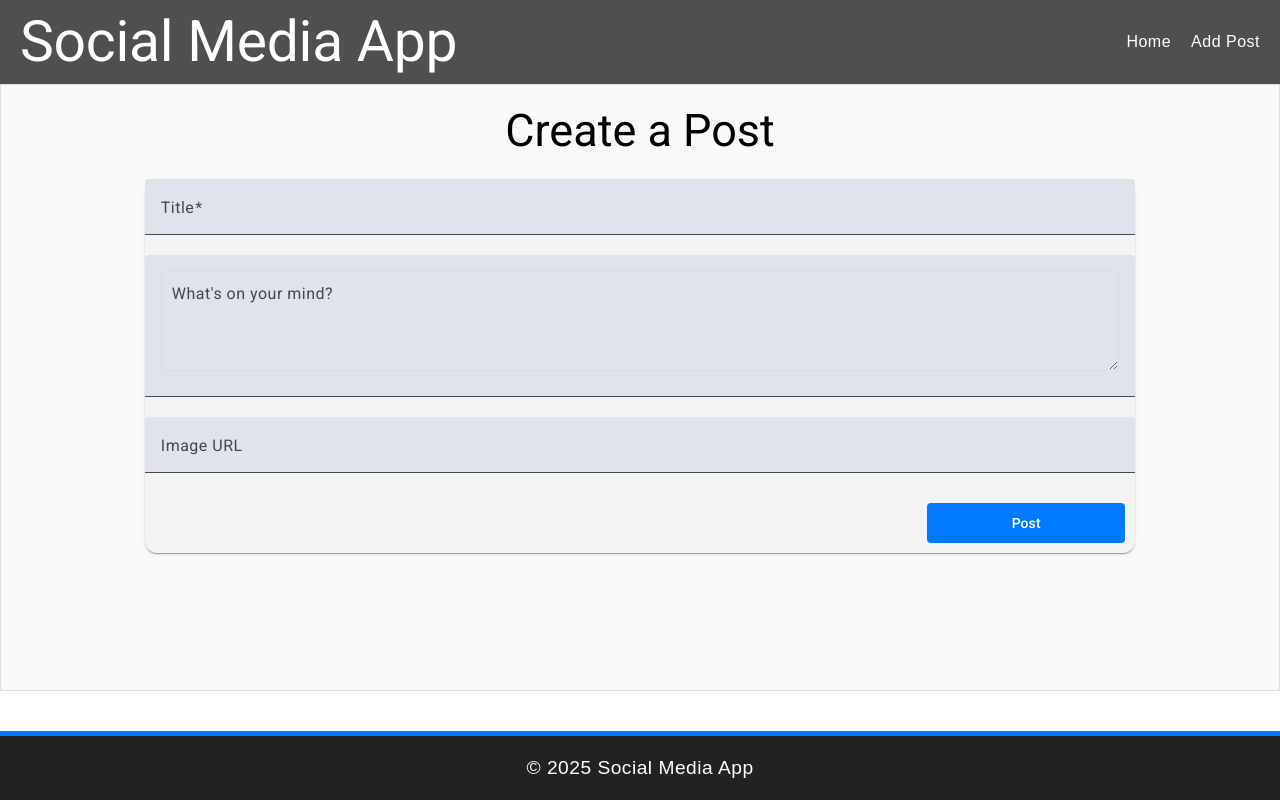
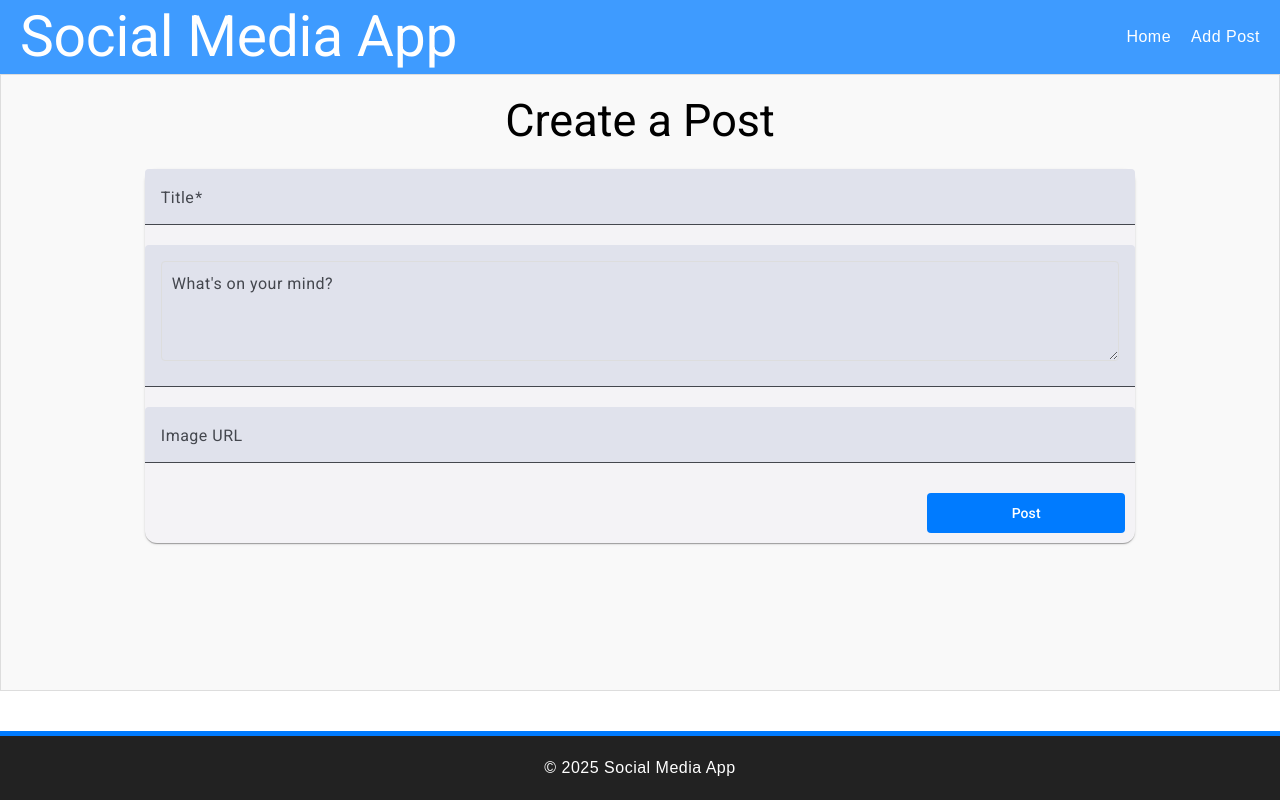
Before and after one commit to parwejalam/socialPost, an Angular app: page /createPost in a window 1280 px wide. Built offline with nearby package versions, Linux system fonts and the light colour scheme.

Commit message:
feat: implement header component with navigation links and refactor app layout

```diff
--- a/src/app/app.component.html
+++ b/src/app/app.component.html
@@ -1,16 +1,5 @@
 <div class="container">
-  <header>
-    <h1>Social Media App</h1>
-    <nav>
-      <ul>
-        <li><a routerLink="/">Home</a></li>
-        <li><a routerLink="/createPost">Add Post</a></li>
-        <!-- <li><a routerLink="">Messages</a></li>
-        <li><a routerLink="">Settings</a></li> -->
-      </ul>
-    </nav>
-  </header>
-
+  <app-header></app-header>
   <main>
     <router-outlet></router-outlet>
   </main>
--- a/src/app/app.component.scss
+++ b/src/app/app.component.scss
@@ -9,48 +9,10 @@ body {
     min-height: 100%;
     display: flex;
     flex-direction: column;
-    max-width:100%;
-    margin:0;
-    padding:0;
+    max-width: 100%;
+    margin: 0;
+    padding: 0;
     font-family: Arial, sans-serif;
-}
-
-header {
-    display: flex;
-    justify-content: space-between;
-    align-items: center;
-    background-color: #050505b3;
-    color: #fff;
-    padding: 10px 20px;
-    position: sticky;
-    top: 0;
-    z-index: 999;
-
-    h1 {
-        margin: 0;
-    }
-
-    nav {
-        ul {
-            list-style: none;
-            margin: 0;
-            padding: 0;
-            display: flex;
-
-            li {
-                margin-left: 20px;
-
-                a {
-                    color: #fff;
-                    text-decoration: none;
-
-                    &:hover {
-                        text-decoration: underline;
-                    }
-                }
-            }
-        }
-    }
 }
 
 main {
@@ -70,7 +32,7 @@ footer {
     background-color: #222;
     color: #fff;
     border-top: 5px solid #007bff;
-    font-size: 1.2em;
+    font-size: 1em;
     position: sticky;
     bottom: 0;
 
--- /dev/null
+++ b/src/app/header/header.component.html
@@ -0,0 +1,10 @@
+<header>
+    <h1>Social Media App</h1>
+    <nav>
+        <ul>
+            @for( navLink of navLinks; track $index){
+            <li><a [routerLink]="navLink.routeraLink" routerLinkActive="mat-accent">{{navLink.Label}}</a></li>
+            }
+        </ul>
+    </nav>
+</header>
--- /dev/null
+++ b/src/app/header/header.component.scss
@@ -0,0 +1,37 @@
+header {
+    display: flex;
+    justify-content: space-between;
+    align-items: center;
+    background-color: #007bffc1;
+    color: #fff;
+    padding: 5px 20px;
+    position: sticky;
+    top: 0;
+    z-index: 999;
+
+    h1 {
+        margin: 0;
+    }
+
+    nav {
+        ul {
+            list-style: none;
+            margin: 0;
+            padding: 0;
+            display: flex;
+
+            li {
+                margin-left: 20px;
+
+                a {
+                    color: #fff;
+                    text-decoration: none;
+
+                    &:hover {
+                        text-decoration: underline;
+                    }
+                }
+            }
+        }
+    }
+}
--- /dev/null
+++ b/src/app/header/header.component.ts
@@ -0,0 +1,17 @@
+import { Component } from '@angular/core';
+import { RouterModule } from '@angular/router';
+
+@Component({
+  selector: 'app-header',
+  standalone: true,
+  imports: [RouterModule],
+  templateUrl: './header.component.html',
+  styleUrl: './header.component.scss'
+})
+export class HeaderComponent {
+
+  navLinks = [
+    { routeraLink: '/', Label: 'Home' },
+    { routeraLink: '/createPost', Label: 'Add Post' }
+  ]
+}
--- a/src/app/posts/post-list/post-list.component.ts
+++ b/src/app/posts/post-list/post-list.component.ts
@@ -32,6 +32,7 @@ export class PostListComponent {
     }
 
     ngOnInit() {
+        this.postService.loadPosts();
         this.postService.getPosts();
         this.postsSub = this.postService.getPostsUpdatedListener().subscribe((posts: Post[]) => {
             this.postList = posts;
--- a/src/app/services/posts.service.ts
+++ b/src/app/services/posts.service.ts
@@ -42,7 +42,7 @@ export class PostsService {
 
     // Method to Delete an existing post on the server and in the local posts array
     deletePost(postId: string) {
-        this.http.delete('http://localhost:3000/api/posts/'+ postId).subscribe(() => {
+        this.http.delete('http://localhost:3000/api/posts/' + postId).subscribe(() => {
             this.posts = this.posts.filter(post => post.id !== postId); // Remove the deleted post from the local posts array
             localStorage.setItem("posts", JSON.stringify(this.posts)); // Update local storage
             this.postsUpdated.next([...this.posts]); // Notify subscribers with the updated posts
@@ -59,7 +59,8 @@ export class PostsService {
     loadPosts() {
         const storedPosts = localStorage.getItem("posts");
         if (storedPosts) {
-            this.posts = JSON.parse(storedPosts);
+            this.posts.push(JSON.parse(storedPosts));
+            return this.postsUpdated.next([...this.posts])
         }
     }
 
```
Also changed, not shown: src/app/app.component.ts (+2 -11 lines), 1 other file (tests, documents, lock files or other folders).
